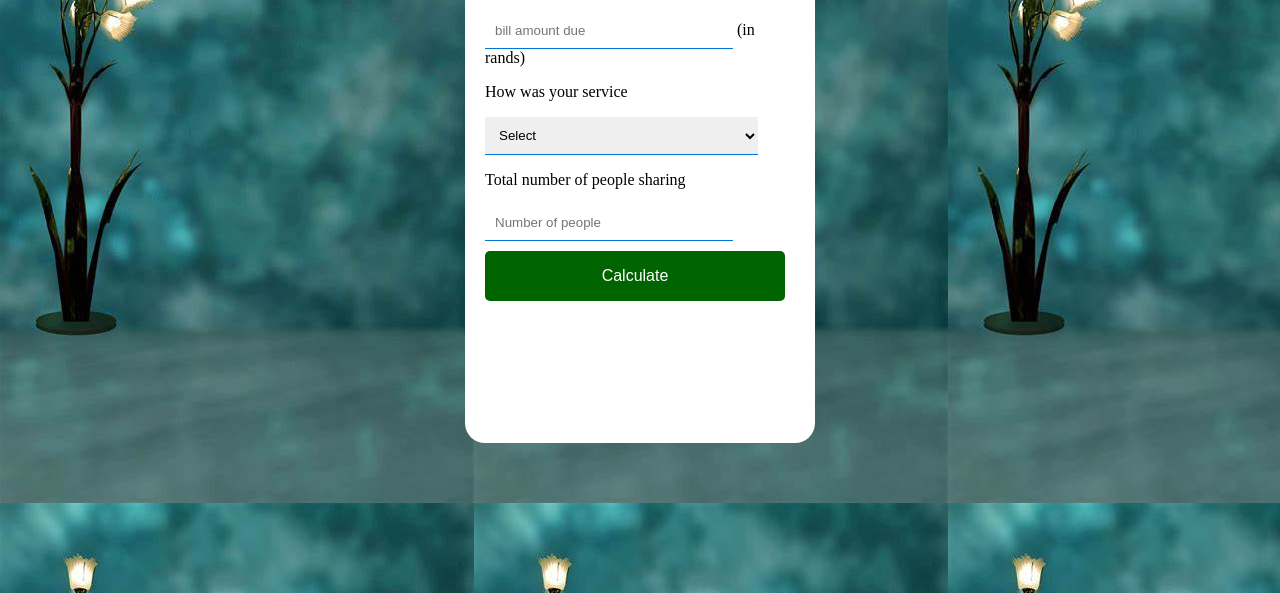
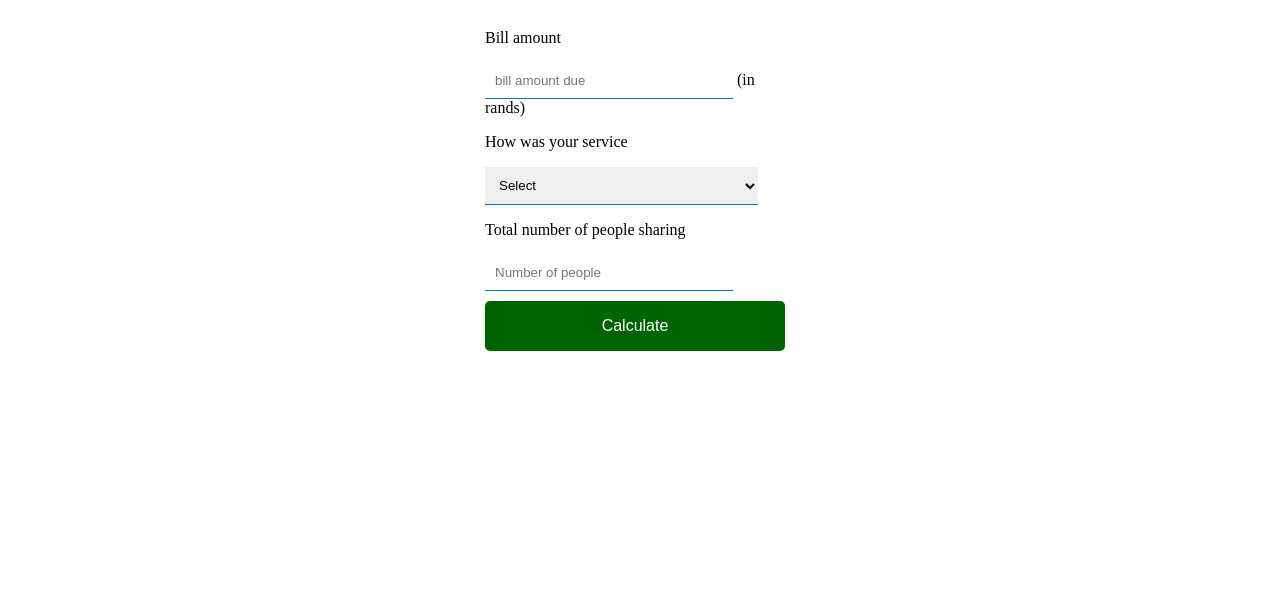
Before and after one commit to KhothatsoKay/Tip-The-Waiter, a plain HTML site: page index.html in a window 1280 px wide. Shown: the part 207-800 px from the top of the page. Drawn offline with Linux system fonts and the light colour scheme.

Commit message:
Wrote README.md

```diff
--- a/app.js
+++ b/app.js
@@ -2,6 +2,8 @@ window.onload = () =>
 {
     document.querySelector("#calculate").onclick = calculateTip;
 }
+
+
 function calculateTip(){
     let amount = document.querySelector("#amount").value;
     let people = document.querySelector("#people").value;
--- a/assets/styles.css
+++ b/assets/styles.css
@@ -1,22 +1,20 @@
 body{
-    background-color:  blue;
     font: Arial;
-
-
    }
    .container{
        width: 350px;
-       height: 500px;
+       height: 400;
        background-color: #fff;
        position: absolute;
        left: 50%;
        top: 50%;
        transform: translateX(-50%) translateY(-50%);
        border-radius: 20px;
+
    }
    h1{
        position: absolute;
-      left: 18%;
+       left: 18%;
        top: -55px;
        width: 300px;
        transform: translateX(-50px);
--- a/index.html
+++ b/index.html
@@ -3,7 +3,7 @@
      <link rel="stylesheet" href="assets/styles.css">
      <script type="text/javascript" src="app.js"></script>
     </head>
-    <body style="background-image: url(assets/back.jpg);">
+    <body>
     <div class="container">
         <h1>TIP THE WAITER</h1>
         <div class="wrapper">
@@ -19,6 +19,7 @@
                 <option value="0.10"> 10% - Bad</option>
                 <option value="0.05"> 5% - Worst</option>
 
+
             </select>
             <p>Total number of people sharing</p>
             <input type="text" id="people" placeholder="Number of people">
```
Also changed, not shown: assets/tipCalc.png (added), 1 other file.
